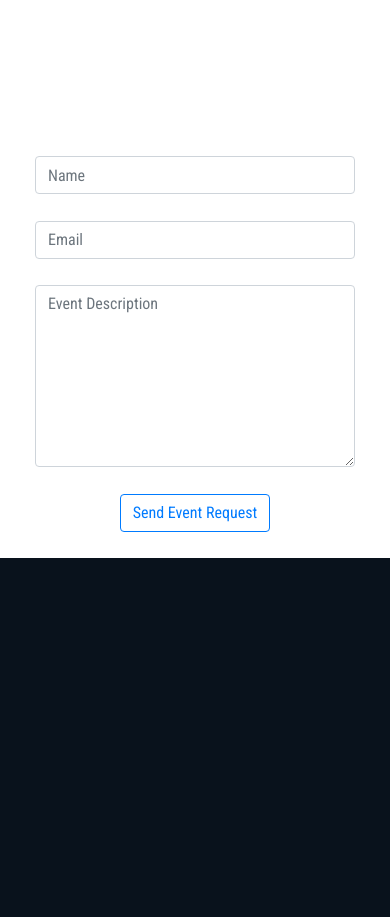
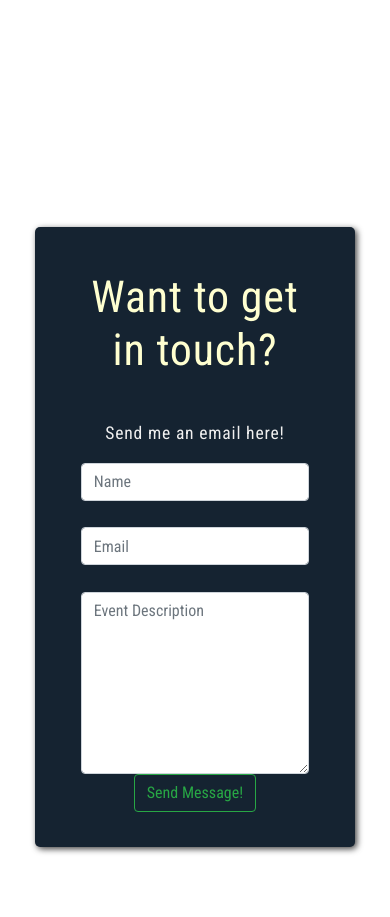
Before and after one commit to HeimirDavid/art-ecommerce, a Django app: page /contact/ in a window 390 px wide. Shown: the part 888-1805 px from the top of the page. Before the commit the page ends 1446 px from the top, so only its background shows below. Run offline with Django 3.2, Linux system fonts and the light colour scheme; some libraries are stand-ins or nearby versions.

Commit message:
contact form styled in to match the other forms. Login form, register form etc.

```diff
--- a/home/templates/contact.html
+++ b/home/templates/contact.html
@@ -27,20 +27,27 @@
     </button>
   </div>
 <div class="row p-text">
-    <div class="col-10 offset-1 col-md-8 offset-md-2">
+    <div class="col-10 offset-1">
+        <div class="row accounts-card img-shadow">
+            <div class="col-md-4 d-none d-md-block side-img">
+                <img src="https://scontent-arn2-1.xx.fbcdn.net/v/t1.15752-9/93974821_535084420485168_1568740975277244416_n.jpg?_nc_cat=103&_nc_sid=b96e70&_nc_ohc=IyCNcF99ucMAX8fh7KF&_nc_ht=scontent-arn2-1.xx&oh=575c595f04bcdabcc09353d78ad32af5&oe=5EC60273" class="display-painting accounts-img" alt="image">
+            </div>
+            <div class="col-10 offset-1 col-md-8 offset-md-0 accounts-form">
+                <h3 class="accounts-header">Want to get in touch?</h3>
+                <p class="text-center">Send me an email here!</p>
                 <form onsubmit="return sendMail(this);">
                     <input type="text" name="full_name" id="full_name" class="form-control" placeholder="Name" required />
                     <br/>
                     <input type="email" name="email_address" id="email_address" class="form-control" placeholder="Email" required />
                     <br/>
                     <textarea rows="7" name="message" id="message" class="form-control" placeholder="Event Description" required></textarea>
-            <br>
 
                     <div class="col text-center">
-                    <button type="submit" class="btn btn-outline-primary">Send Event Request</button>
+                        <button type="submit" class="btn btn-outline-success">Send Message!</button>
                     </div>
-            <br>
                 </form>
+            </div>
+        </div>
     </div>
 </div>
 
--- a/templates/base.html
+++ b/templates/base.html
@@ -49,7 +49,7 @@
                 <a class="nav-item nav-link main-nav-item" href="{% url 'index' %}#about_section">About</a>
                 <a class="nav-item nav-link main-nav-item" href="{% url 'get_products' %}">Paintings</a>
                 <a class="nav-item nav-link main-nav-item" href="{% url 'get_newsposts' %}">News</a>
-                <a class="nav-item nav-link main-nav-item" href="#">Contact</a>
+                <a class="nav-item nav-link main-nav-item" href="{% url 'contact' %}">Contact</a>
                 <a class="nav-item nav-link main-nav-item shopping-cart" href="{% url 'view_cart' %}">
                     <span class="badge badge-secondary">{{ request.session.items_total }}</span>
                     <i class="fas fa-shopping-cart"></i>
```
Also changed, not shown: static/js/sendEmailJS.js (+0 -10 lines). Lines whose indentation alone changed are shown as unchanged.
